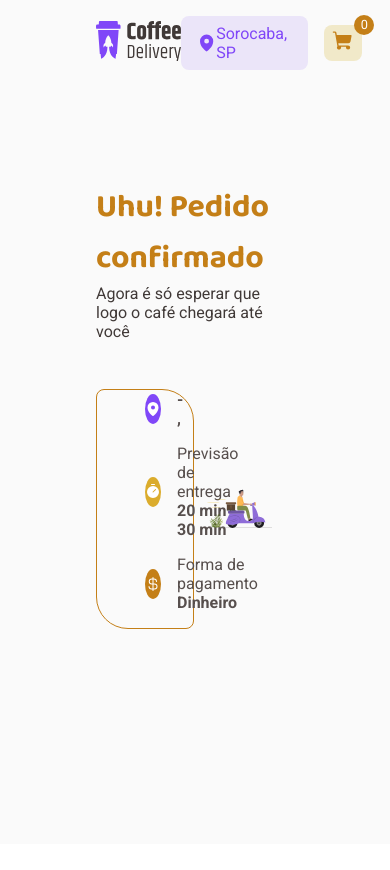
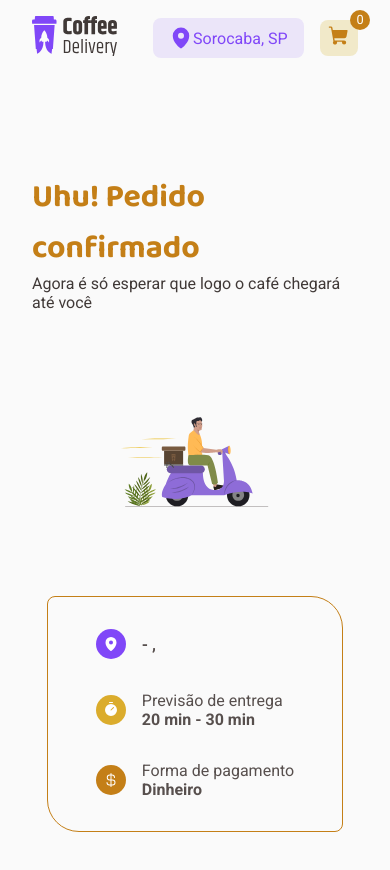
Before and after one commit to felipeavila-dev/coffe-delivery, a React (Vite) app: page /finished in a window 390 px wide. Shown: the top 870 px of the page. Before the commit the page ends 844 px from the top, so only its background shows below. Built offline with nearby package versions, Linux system fonts and the light colour scheme.

Commit message:
feat: implementada responsividade para tablet (até 770px)

```diff
--- a/src/components/DescriptionBox/styles.ts
+++ b/src/components/DescriptionBox/styles.ts
@@ -7,7 +7,7 @@ interface IconArea {
 export const Container = styled.div`
   display: flex;
   align-items: center;
-  margin-bottom: 1rem;
+  margin: 1rem 0;
 `;
 
 export const IconArea = styled.div<IconArea>`
--- a/src/components/Header/styles.ts
+++ b/src/components/Header/styles.ts
@@ -6,7 +6,11 @@ export const Container = styled.header`
   align-items: center;
   padding: 1rem 6rem;
 
-  background-color: ${ props => props.theme.colors.background }
+  background-color: ${ props => props.theme.colors.background };
+
+  @media (max-width: 780px) {
+    padding: 1rem 2rem;
+  }
 `;
 
 export const LogoArea = styled.div``;
--- a/src/components/ShoppingArea/styles.ts
+++ b/src/components/ShoppingArea/styles.ts
@@ -7,6 +7,10 @@ export const Container = styled.main`
 
   h2 {
     color: ${ props => props.theme.colors.subtitle }
+  }
+
+  @media (max-width: 770px) {
+    align-items: center;
   }
 `;
 
@@ -21,6 +25,11 @@ export const CoffeesArea = styled.div`
   span {
     display: block;
   }
+
+  @media (max-width: 770px) {
+    grid-template-columns: 1fr 1fr;
+
+  }
 `;
 
 //
--- a/src/pages/Checkout/styles.ts
+++ b/src/pages/Checkout/styles.ts
@@ -5,6 +5,11 @@ export const Container = styled.div`
   grid-template-columns: 1.5fr 1fr;
   grid-gap: 1rem;
   padding: 1rem 6rem;
+
+  @media (max-width: 770px) {
+    grid-template-columns: 1fr;
+    padding: 2rem;
+  }
 `;
 
 export const OrderArea = styled.div`
@@ -13,50 +18,3 @@ export const OrderArea = styled.div`
 export const HeaderTitle = styled.h3`
   margin: 1rem 0;
 `
-
-// export const OrderForm = styled.div`
-//   background-color: ${ props => props.theme.colors.card };
-//   border-radius: 8px;
-//   padding: 1rem;
-
-//   p, small {
-//     color: ${ props => props.theme.colors.subtitle };
-//   }
-
-//   >span {
-//     color: ${ props => props.theme.colors.subtitle };
-//     font-weight: bold;
-//     font-size: .8rem;
-//     align-content: center;
-//     margin-left: 1rem;
-//   }
-// `
-
-// export const FormArea = styled.div`
-// `;
-
-// export const FormLine = styled.div`
-//   display: flex;
-//   margin: 1rem 0;
-
-//   input {
-//     border-radius: 4px;
-//     border: 1px solid ${ props => props.theme.colors.button };
-//     outline: none;
-//     padding: .75rem;
-//     margin: 0 .5rem;
-//     background-color: ${ props => props.theme.colors.input };
-//     font-size: 1.2rem;
-//     color: ${ props => props.theme.colors.label };
-
-//     &::placeholder {
-//       font-size: 1rem;
-//     }
-//   }
-
-//   span {
-//     font-weight: bold;
-//     color: ${ props => props.theme.colors.yellow_dark };
-//   }
-
-// `;
--- a/src/pages/Finished/styles.ts
+++ b/src/pages/Finished/styles.ts
@@ -1,7 +1,13 @@
 import styled from "styled-components";
 
 export const Container = styled.div`
-  padding: 6rem;
+  display: flex;
+  flex-direction: column;
+  padding: 6rem 2rem;
+
+  @media (max-width: 770px) {
+    align-items: center;
+  }
 
 `;
 export const HeaderTitle = styled.div`
@@ -21,25 +27,45 @@ export const HeaderTitle = styled.div`
 export const ContentArea = styled.div`
   display: flex;
   justify-content: space-between;
+
+  @media (max-width: 770px) {
+    display: grid;
+    grid-template-columns: 1fr;
+    grid-template-rows: 1fr 1fr;
+    grid-template-areas:
+      "IMAGE"
+      "INFO"
+    ;
+  }
 `
 export const OrderStatus = styled.div`
+  grid-area: INFO;
   display: flex;
   flex-direction: column;
   justify-content: center;
-  width: 45%;
-  padding: 0 3rem;
+  padding: 1rem 3rem;
 
   border: 1px solid ${props => props.theme.colors.yellow_dark};
   /* border-image: linear-gradient(${props => props.theme.colors.purple_dark}, ${props => props.theme.colors.yellow_dark}) 1; */
   border-radius: 8px 32px 8px 32px;
+
+  @media (max-width: 770px) {
+    justify-self: center;
+  }
 `
 export const ImageArea = styled.div`
+  grid-area: IMAGE;
   display: flex;
   flex-direction: column;
   justify-content: center;
-  width: 45%;
 
   img {
-    width: 80%;
+    width: 50%;
+  }
+
+  @media (max-width: 770px) {
+    align-items: center;
+    justify-self: center;
+    margin-bottom: 2rem;
   }
 `
--- a/src/pages/Home/styles.ts
+++ b/src/pages/Home/styles.ts
@@ -12,7 +12,9 @@ export const BannerArea = styled.div`
 
 export const LeftSide = styled.div`
   flex: 1;
+`;
 
+export const TextArea = styled.div`
   h1 {
     font-size: 3rem;
     color: ${ props => props.theme.colors.title }
@@ -22,16 +24,34 @@ export const LeftSide = styled.div`
     color: ${ props => props.theme.colors.subtitle };
     font-size: 1.5rem;
   }
+
+  @media (max-width: 770px) {
+    h1 {
+      font-size: 2.3rem;
+    }
+
+    p {
+      font-size: 1.2rem;
+    }
+  }
 `;
-
-export const TextArea = styled.div``;
 
 export const ItemsArea = styled.div`
   margin-top: 2rem;
   display: grid;
   grid-template-columns: 1fr 1fr;
+
+  @media (max-width: 770px) {
+    grid-template-columns: 1fr;
+  }
 `;
 
 export const RightSide = styled.div`
   width: 40%;
+
+  @media (max-width: 770px) {
+    img {
+      width: 250px;
+    }
+  }
 `;
```
